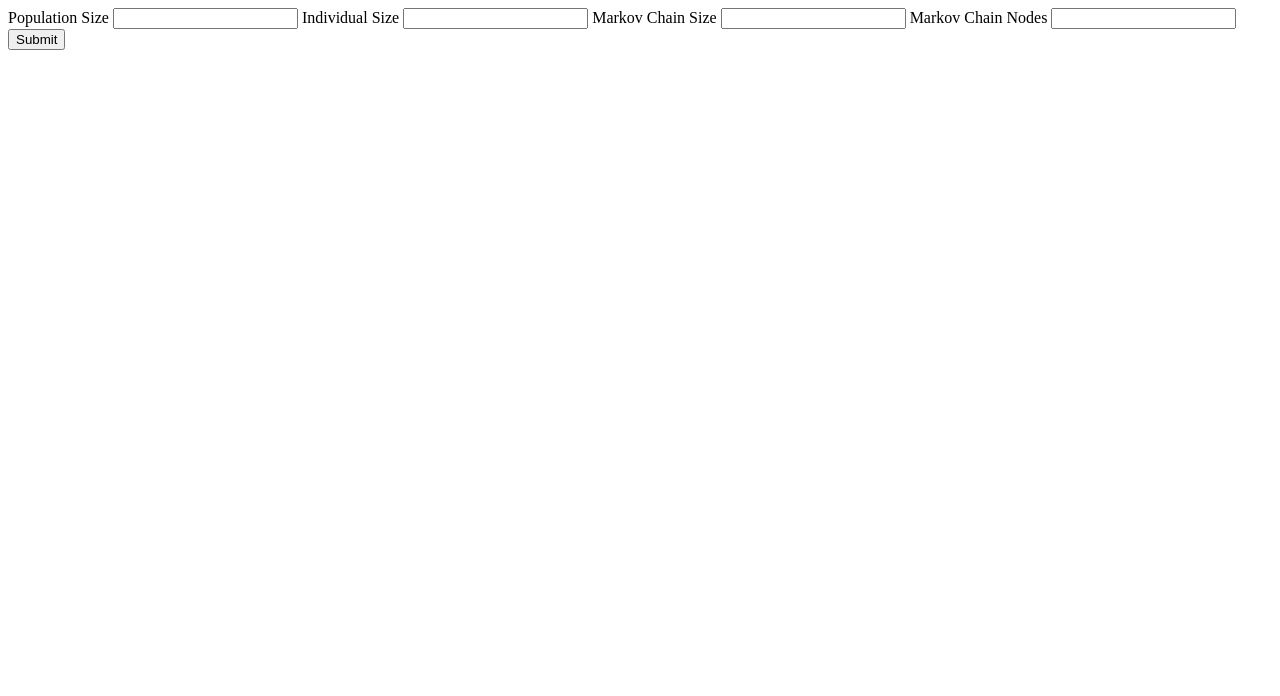
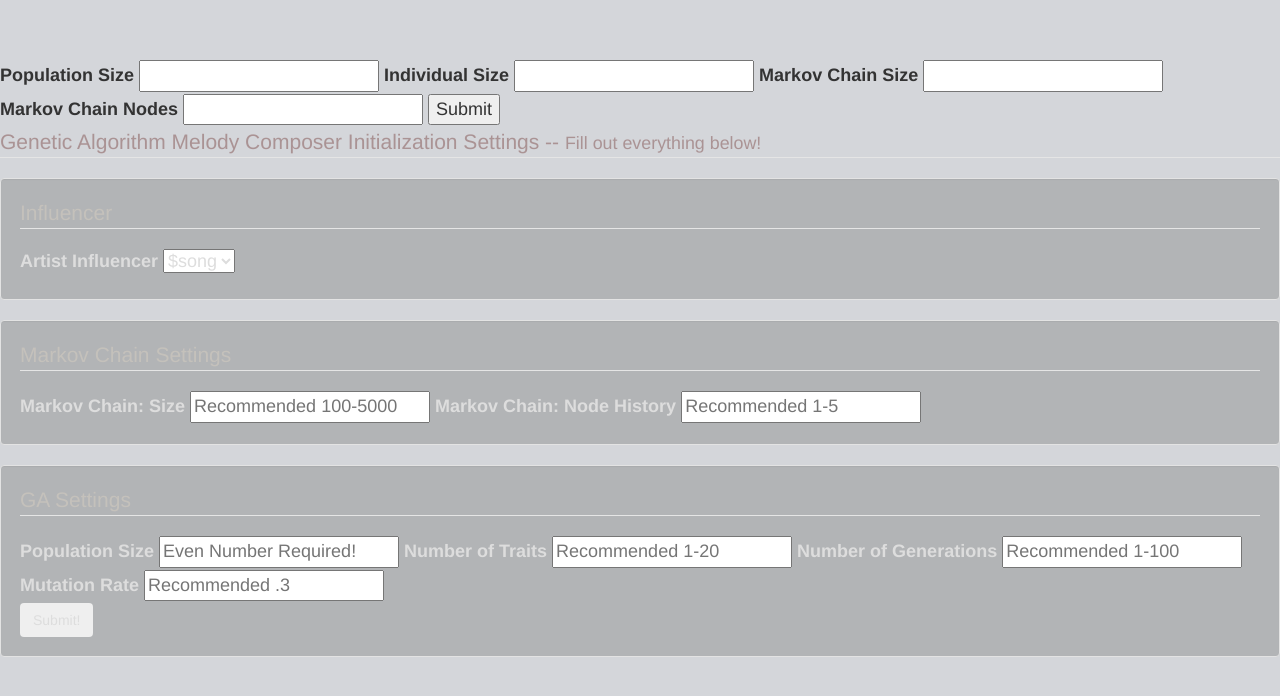
Before and after one commit to beng/cs-thesis, a Flask app: page / in a window 1280 px wide. Shown: the top 696 px of the page. Run offline with Flask 2, Linux system fonts and the light colour scheme; data that the repository does not hold is empty; some libraries are stand-ins or nearby versions.

Commit message:
clean up tempaltes

```diff
--- a/code/refactor/templates/index.html
+++ b/code/refactor/templates/index.html
@@ -1,3 +1,6 @@
+{% extends "layout.html" %}
+{% block body %}
+
     <form action='/' method='POST'>
       <label>Population Size</label>
       <input type="text" name="psize" id="psize" />
@@ -13,3 +16,50 @@
 
       <input type="submit" id="next" value="Submit">
     </form>
+
+
+
+    <form method="POST" action="/">
+        <div class="span12">
+            <legend style="color:rgba(151, 115, 115, 0.68);">Genetic Algorithm Melody Composer Initialization Settings -- <small>Fill out everything below!</small></legend>
+
+        </div>
+
+        <div class="well span3" style="background: rgba(100, 100, 100, 0.3);color: #ddd;">
+            <legend style="color:rgba(236, 221, 200, 0.32);">Influencer</legend>
+                <label>Artist Influencer</label>
+                    <select class="input-large" name="influencer">
+                        $for song in songs:
+                            <option>$song</option>
+                    </select>
+        </div>
+
+
+        <div class="well span3" style="background: rgba(100, 100, 100, 0.3);color: #ddd;">
+                <legend style="color:rgba(236, 221, 200, 0.32);">Markov Chain Settings</legend>
+                <label>Markov Chain: Size</label>
+                <input type="text" class="input-large" placeholder="Recommended 100-5000" style="height:30;" name="mc_size" />
+                <label>Markov Chain: Node History</label>
+                <input type="text" class="input-large" placeholder="Recommended 1-5" style="height:30;" name="mc_nodes" />
+        </div>
+
+
+        <div class="well span3" style="background: rgba(100, 100, 100, 0.3);color: #ddd;">
+                <legend style="color:rgba(236, 221, 200, 0.32);">GA Settings</legend>
+                <label>Population Size</label>
+                <input type="text" class="input-large" placeholder="Even Number Required!" style="height:30;" name="pop_size" />
+                <label>Number of Traits</label>
+                <input type="text" class="input-large" placeholder="Recommended 1-20" style="height:30;" name="num_traits" />
+                <label>Number of Generations</label>
+                <input type="text" class="input-large" placeholder="Recommended 1-100" style="height:30;" name="num_gen" />
+
+                <label>Mutation Rate</label>
+                <input type="text" class="input-large" placeholder="Recommended .3" style="height:30;" name="mrate" />
+
+                <div class="actions">
+                    <button class="btn primary" type="submit">Submit!</button>
+                </div>
+        </div>
+    </form>
+
+{% endblock %}
--- /dev/null
+++ b/code/refactor/templates/terminate.html
@@ -0,0 +1,3 @@
+{% extends "layout.html" %}
+{% block body %}
+{% endblock %}
```
Also changed, not shown: code/refactor/templates/fitness.html (+8 -15 lines). Lines whose indentation alone changed are shown as unchanged.
